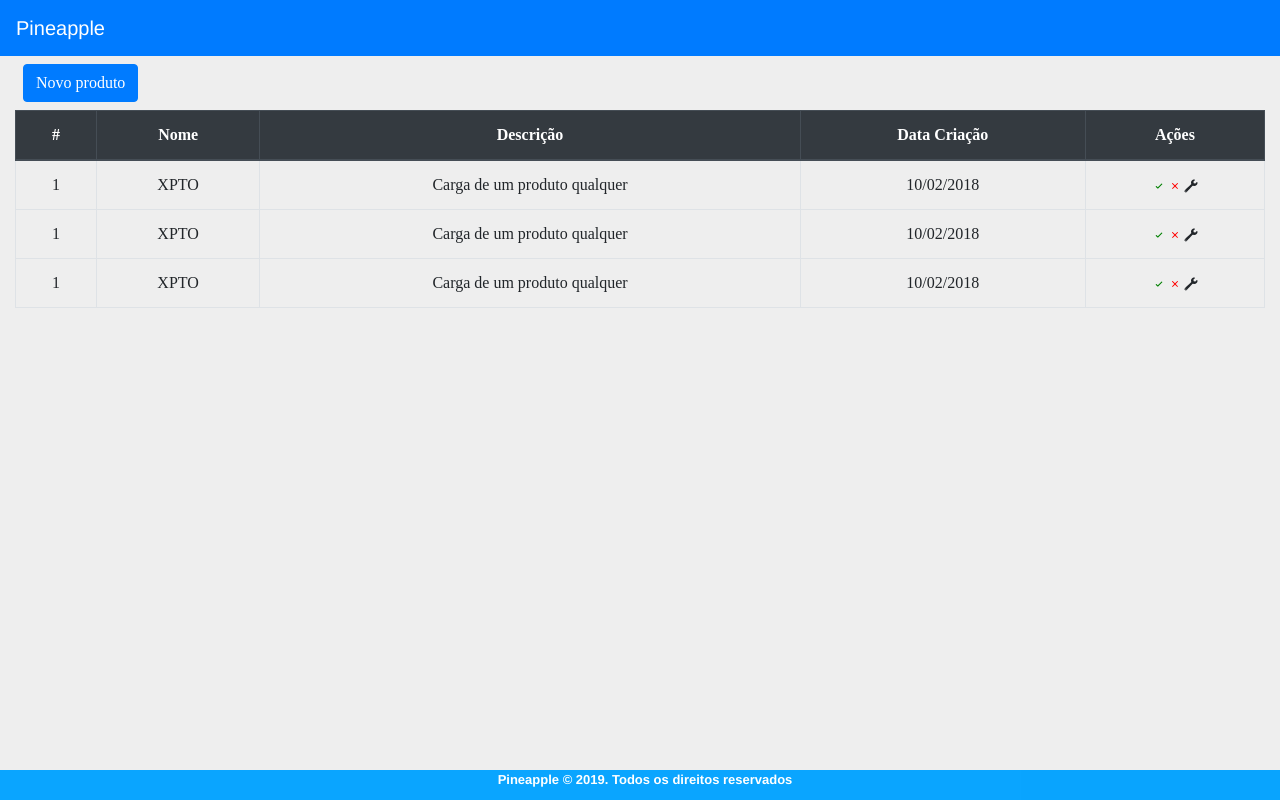
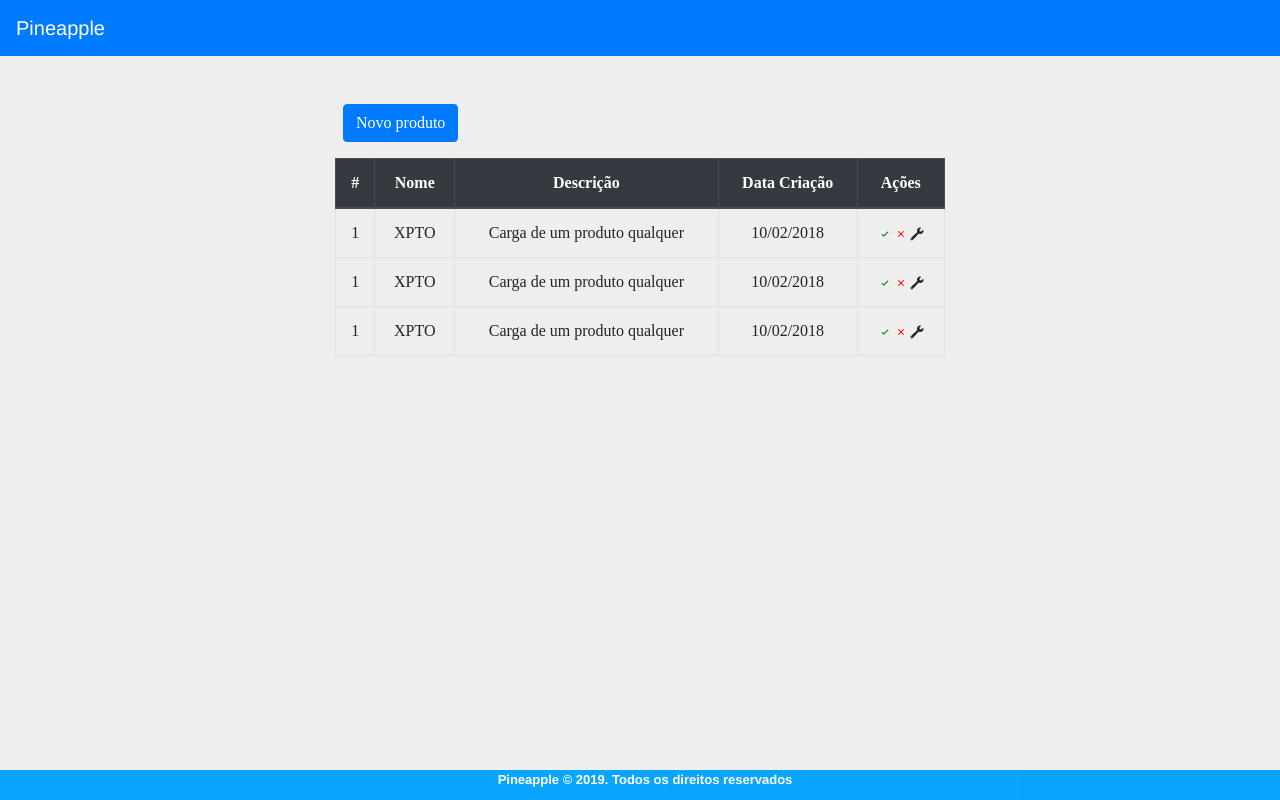
Before and after one commit to matheusangelo/react-crud, a React (Create React App) app: page /painel in a window 1280 px wide. Built offline with nearby package versions, Linux system fonts and the light colour scheme.

Commit message:
Ajuste Layout Painel

```diff
--- a/src/App.css
+++ b/src/App.css
@@ -31,8 +31,10 @@
   height: 50vh;
 }
 
-.painel{
+#painel{
   font-family: 'Calibri Light';
+  margin:auto;
+  width: 50% !important;
 }
 
 
--- a/src/components/painel/Painel.jsx
+++ b/src/components/painel/Painel.jsx
@@ -41,9 +41,9 @@ class Painel extends Component {
 
     render() {
         return (
-            <Container fluid className="painel">
+            <Container fluid id="painel" className="mt-5">
                 <Row className="mt-2 ml-2">
-                    <Button color="primary" onClick={this.toggleEditar}> Novo produto</Button>
+                    <Button color="primary" onClick={this.toggleEditar} className="mb-2"> Novo produto</Button>
                 </Row>
                 <Row>
                     <Col>
```
